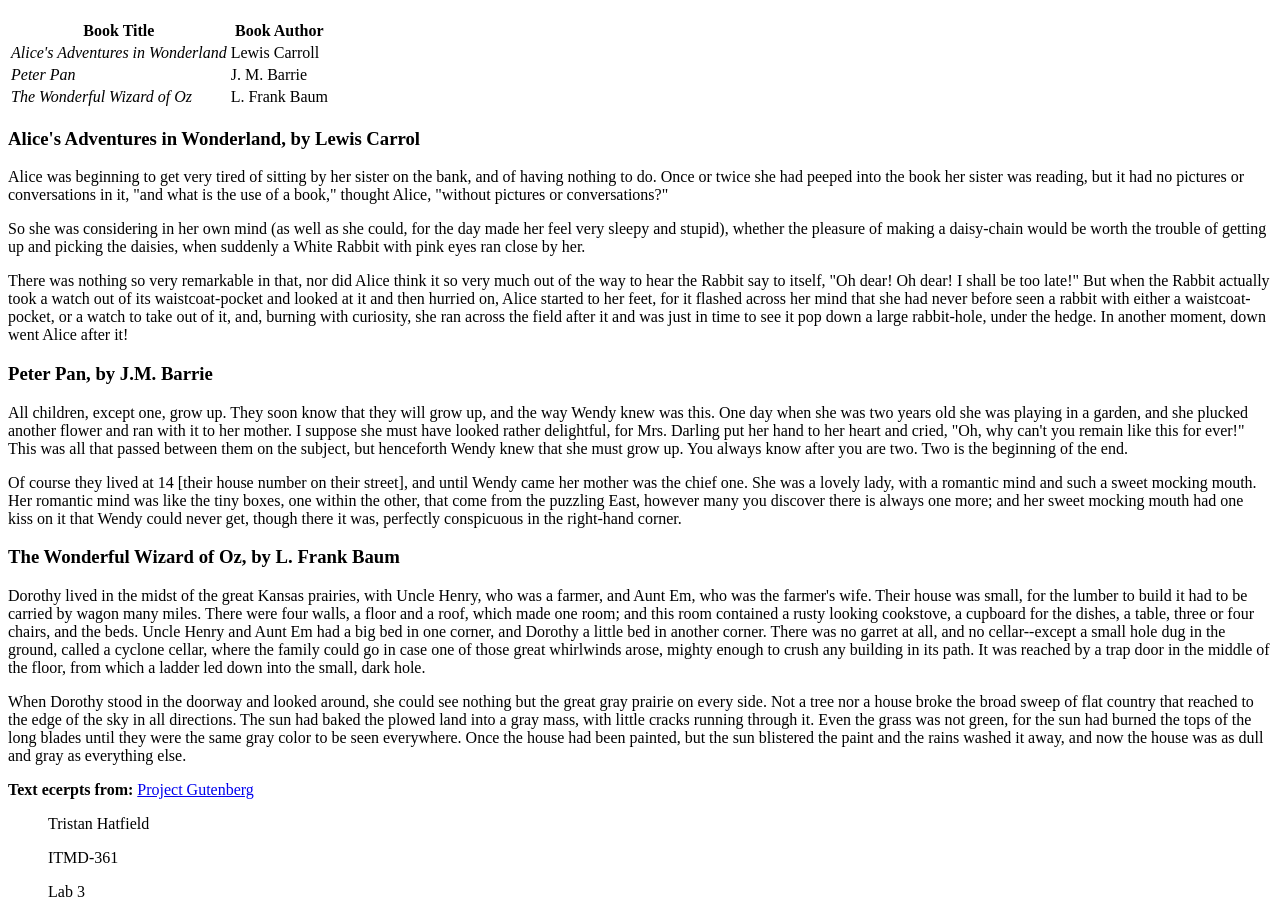
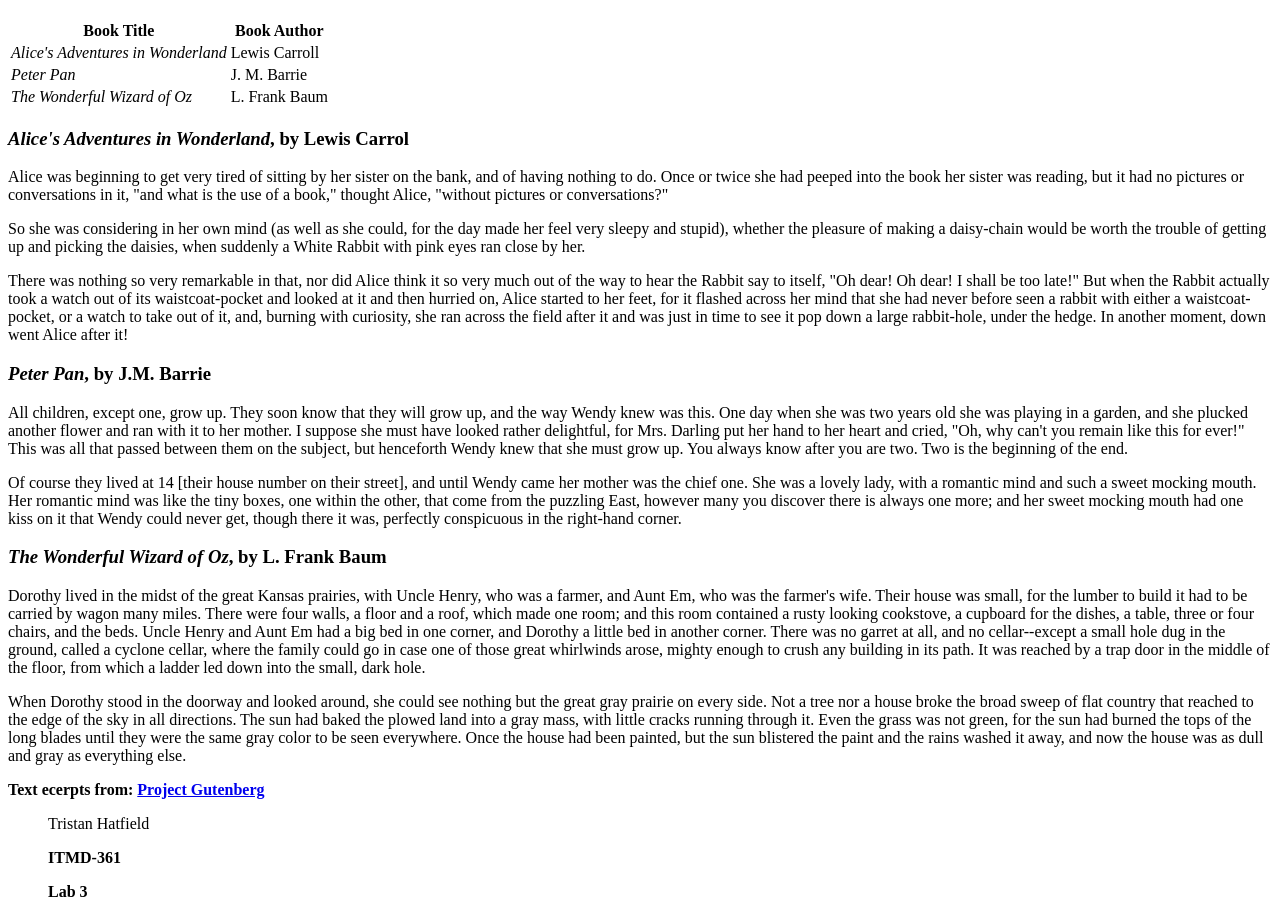
Before and after one commit to thatfield-24/webdev_lab3, a plain HTML site: page index.html in a window 1280 px wide. Shown: the part 61-978 px from the top of the page. Drawn offline with Linux system fonts and the light colour scheme.

Commit message:
Update index.html
add italics to book titles, woops

```diff
--- a/index.html
+++ b/index.html
@@ -25,21 +25,21 @@
     </tr>
   </table>
 
-  <h3>Alice's Adventures in Wonderland, by Lewis Carrol</h3>
+  <h3><em>Alice's Adventures in Wonderland</em>, by Lewis Carrol</h3>
   <p>Alice was beginning to get very tired of sitting by her sister on the bank, and of having nothing to do. Once or twice she had peeped into the book her sister was reading, but it had no pictures or conversations in it, "and what is the use of a book," thought Alice, "without pictures or conversations?"</p>
   <p>So she was considering in her own mind (as well as she could, for the day made her feel very sleepy and stupid), whether the pleasure of making a daisy-chain would be worth the trouble of getting up and picking the daisies, when suddenly a White Rabbit with pink eyes ran close by her.</p>
   <p>There was nothing so very remarkable in that, nor did Alice think it so very much out of the way to hear the Rabbit say to itself, "Oh dear! Oh dear! I shall be too late!" But when the Rabbit actually took a watch out of its waistcoat-pocket and looked at it and then hurried on, Alice started to her feet, for it flashed across her mind that she had never before seen a rabbit with either a waistcoat-pocket, or a watch to take out of it, and, burning with curiosity, she ran across the field after it and was just in time to see it pop down a large rabbit-hole, under the hedge. In another moment, down went Alice after it!</p>
 
-  <h3>Peter Pan, by J.M. Barrie</h3>
+  <h3><em>Peter Pan</em>, by J.M. Barrie</h3>
   <p>All children, except one, grow up. They soon know that they will grow up, and the way Wendy knew was this. One day when she was two years old she was playing in a garden, and she plucked another flower and ran with it to her mother. I suppose she must have looked rather delightful, for Mrs. Darling put her hand to her heart and cried, "Oh, why can't you remain like this for ever!" This was all that passed between them on the subject, but henceforth Wendy knew that she must grow up. You always know after you are two. Two is the beginning of the end.</p>
   <p>Of course they lived at 14 [their house number on their street], and until Wendy came her mother was the chief one. She was a lovely lady, with a romantic mind and such a sweet mocking mouth. Her romantic mind was like the tiny boxes, one within the other, that come from the puzzling East, however many you discover there is always one more; and her sweet mocking mouth had one kiss on it that Wendy could never get, though there it was, perfectly conspicuous in the right-hand corner.</p>
 
-  <h3>The Wonderful Wizard of Oz, by L. Frank Baum</h3>
+  <h3><em>The Wonderful Wizard of Oz</em>, by L. Frank Baum</h3>
   <p>Dorothy lived in the midst of the great Kansas prairies, with Uncle Henry, who was a farmer, and Aunt Em, who was the farmer's wife.  Their house was small, for the lumber to build it had to be carried by wagon many miles.  There were four walls, a floor and a roof, which made one room; and this room contained a rusty looking cookstove, a cupboard for the dishes, a table, three or four chairs, and the beds.  Uncle Henry and Aunt Em had a big bed in one corner, and Dorothy a little bed in another corner.  There was no garret at all, and no cellar--except a small hole dug in the ground, called a cyclone cellar, where the family could go in case one of those great whirlwinds arose, mighty enough to crush any building in its path.  It was reached by a trap door in the middle of the floor, from which a ladder led down into the small, dark hole.</p>
   <p>When Dorothy stood in the doorway and looked around, she could see nothing but the great gray prairie on every side.  Not a tree nor a house broke the broad sweep of flat country that reached to the edge of the sky in all directions.  The sun had baked the plowed land into a gray mass, with little cracks running through it.  Even the grass was not green, for the sun had burned the tops of the long blades until they were the same gray color to be seen everywhere.  Once the house had been painted, but the sun blistered the paint and the rains washed it away, and now the house was as dull and gray as everything else.</p>
 
-  <strong>Text ecerpts from: </strong><a href="http://www.gutenberg.org">Project Gutenberg</a>
+  <strong>Text ecerpts from: <a href="http://www.gutenberg.org">Project Gutenberg</a></strong>
   <list>
-	<ul>Tristan Hatfield</ul>
-	<ul>ITMD-361</ul>
-	<ul>Lab 3</ul>
+	<ul><strogn>Tristan Hatfield</strong></ul>
+	<ul><strong>ITMD-361</strong></ul>
+	<ul><strong>Lab 3</strong></ul>
```
